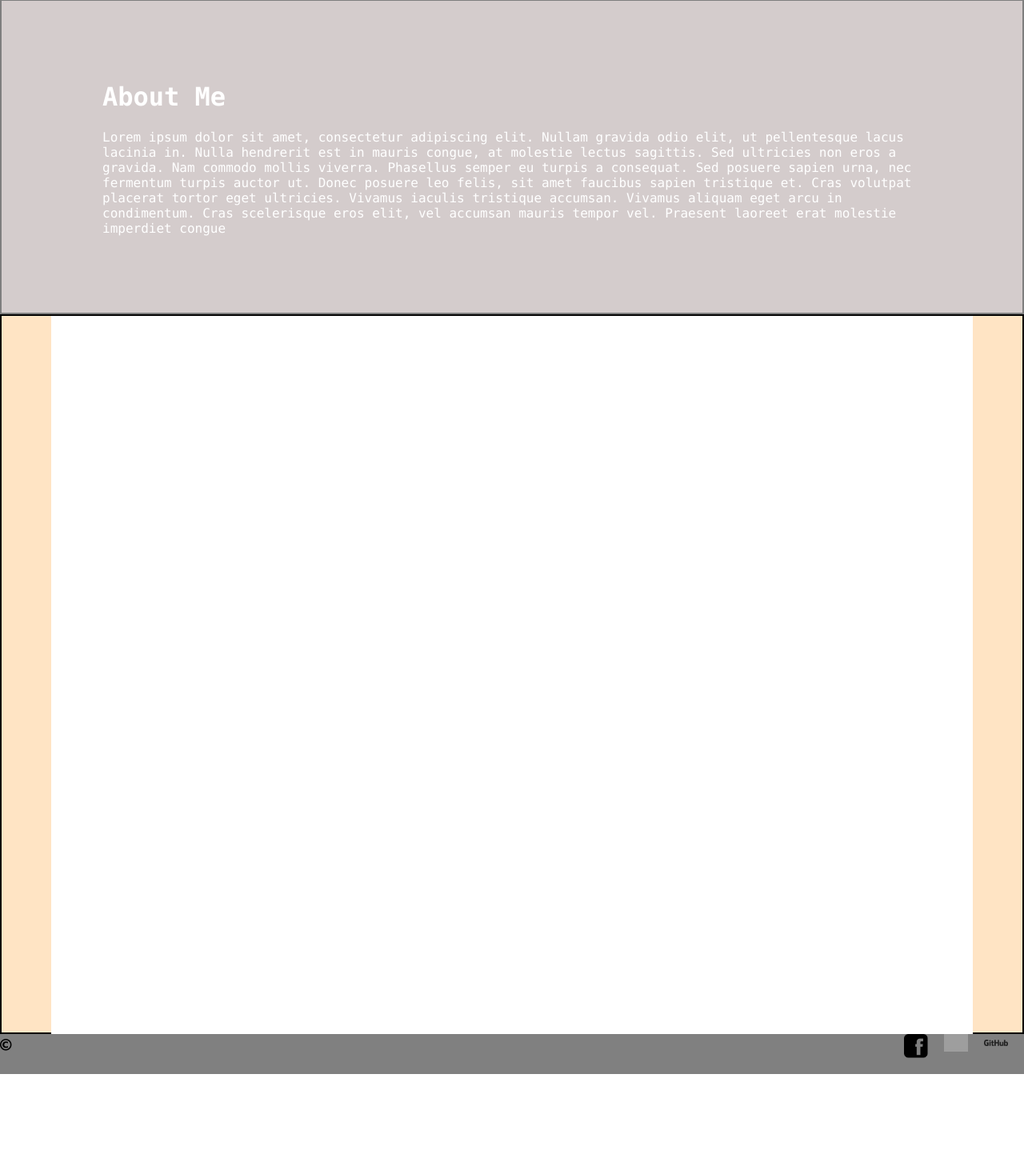
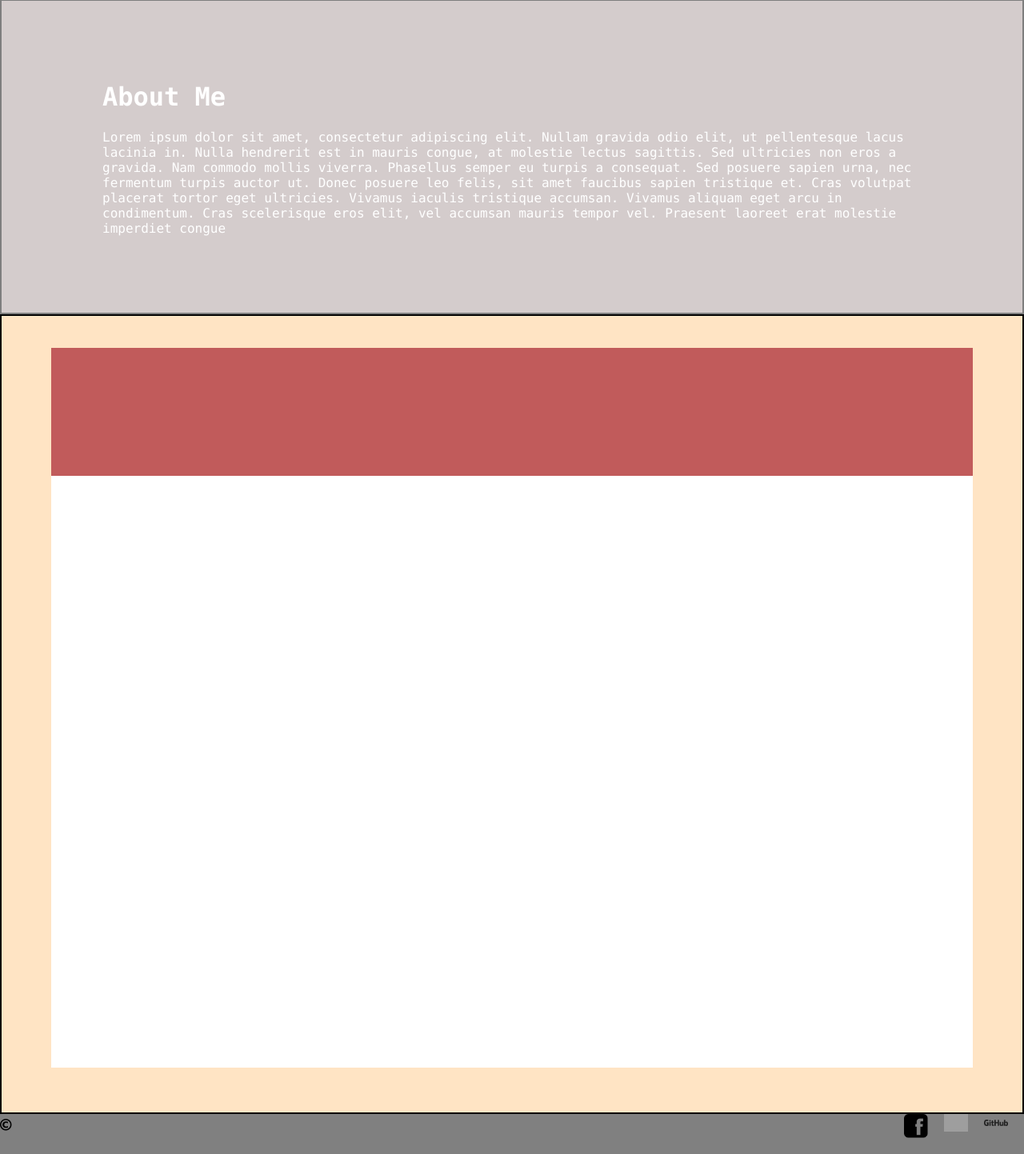
Before and after one commit to aabdiaziz/Portfolio, a PHP site: page / in a window 1280 px wide. Shown: the part 801-2244 px from the top of the page at 80% size. Before the commit the page ends 2144 px from the top, so only its background shows below. Run offline with PHP 8.4, Linux system fonts and the light colour scheme; grey boxes are pictures that could not be loaded.

Commit message:
put cards inside the container

```diff
--- a/index.html
+++ b/index.html
@@ -48,29 +48,29 @@
         </div>
 
         <div class="projects" id="projects">
-            <div class="insideProjects">
-                <div class="content">
+            <div class="cards">
+                <div class="card">
 
                 </div>
-                <div class="content">
+                <div class="card">
 
                 </div>
-                <div class="content">
+                <div class="card">
 
                 </div>
-                <div class="content">
+                <div class="card">
 
                 </div>
-                <div class="content">
+                <div class="card">
 
                 </div>
-                <div class="content">
+                <div class="card">
 
                 </div>
-                <div class="content">
+                <div class="card">
 
                 </div>
-                <div class="content">
+                <div class="card">
 
                 </div>
             </div>
--- a/style.css
+++ b/style.css
@@ -140,21 +140,27 @@ li a {
 }
 
 .projects {
-    height: 900px;
+    height: 1000px;
     width: auto;
     border: 2px black solid;
     background-color: bisque;
+    overflow: auto;
 }
 
-.insideProjects {
+.cards {
     height: 900px;
     width: 90vw;
     margin: 0 auto;
+    margin-top: 40px;
     background-color: white;
 }
 
-.content {
-
+.card {
+    padding: 20px;
+    height: 40px;
+    background-color: #c15b5b;
+    float: left;
+    width: 50%;
 }
 
 .footer {
```
